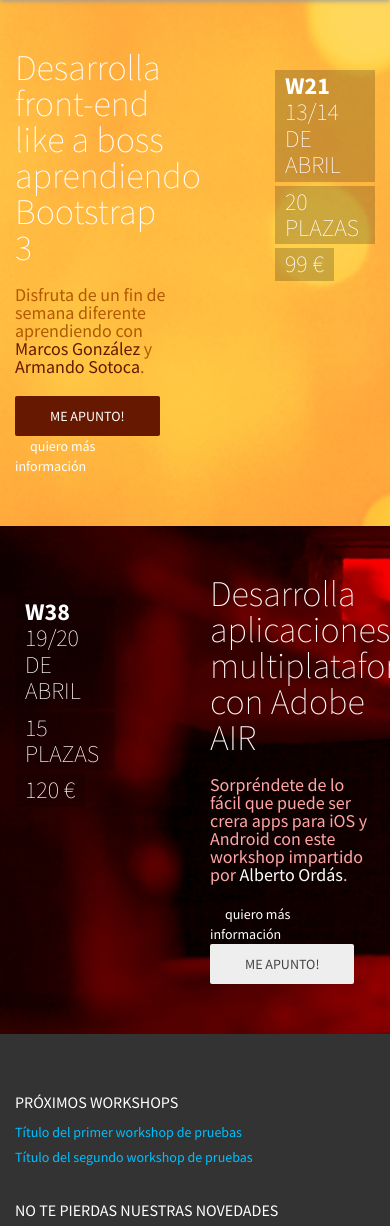
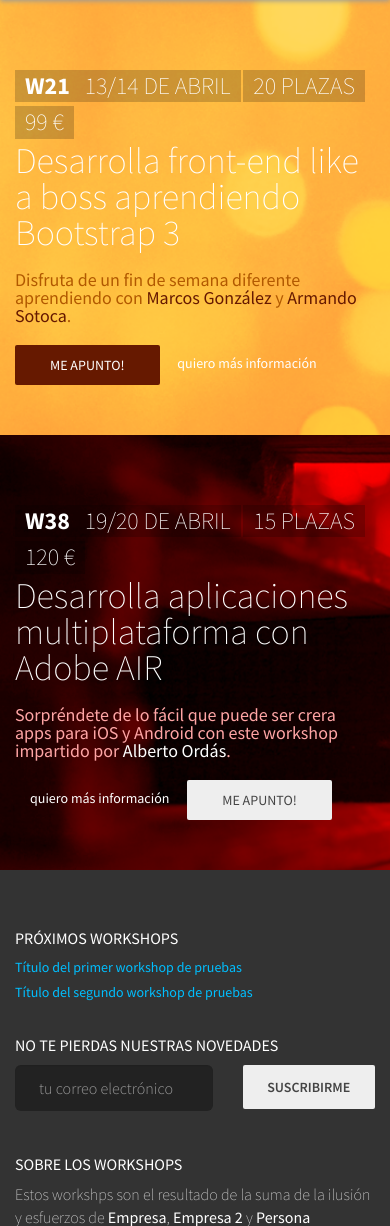
Before and after one commit to devsantoshm/bs-paginaweb, a PHP site: page / in a window 390 px wide; the page is wider, and only the part inside the window is pictured. Shown: the part 80-1306 px from the top of that part. Run offline with PHP 8.4, Linux system fonts and the light colour scheme; some libraries are stand-ins or nearby versions.

Commit message:
Estilos responsive a la parte centrarl del index

```diff
--- a/index.php
+++ b/index.php
@@ -13,16 +13,18 @@
 		<article id="w1" class="workshop workshop-left">
 			<div class="container">
 				<div class="row">
-					<div class="col-xs-6 main-info">
+					<!-- con .col-sm-push-9 "empujaríamos" la columna 9 espacios hacia la derecha -->
+					<div class="col-xs-12 col-sm-3 col-sm-push-9 col-md-4 col-md-push-8 col-lg-6 col-lg-push-6 date-info">
+						<h3 class="highlighted"><strong>W21</strong> 13/14 de abril</h3>
+						<h3 class="highlighted">20 plazas</h3>
+						<h3 class="highlighted">99 €</h3>
+					</div>
+					<!-- con .col-sm-pull-3 la empujaríamos 3 espacios hacia la izquierda -->
+					<div class="col-xs-12 col-sm-9 col-sm-pull-3 col-md-8 col-md-pull-4 col-lg-6 col-lg-pull-6 main-info">
 						<h2>Desarrolla front-end like a boss aprendiendo Bootstrap 3</h2>
 						<p>Disfruta de un fin de semana diferente aprendiendo con <a href="#">Marcos González</a> y <a href="#">Armando Sotoca</a>.</p>
 						<a href="detail.php" class="btn btn-custom">ME APUNTO!</a>
 						<a href="detail.php" class="more-info-link">quiero más información</a>
-					</div>
-					<div class="col-xs-4 col-xs-offset-2 date-info">
-						<h3 class="highlighted"><strong>W21</strong> 13/14 de abril</h3>
-						<h3 class="highlighted">20 plazas</h3>
-						<h3 class="highlighted">99 €</h3>
 					</div>
 				</div>
 			</div>
@@ -30,12 +32,12 @@
 		<article id="w2" class="workshop workshop-right">
 			<div class="container">
 				<div class="row">
-					<div class="col-xs-4 date-info">
+					<div class="col-xs-12 col-sm-3 col-md-4 col-lg-6 date-info">
 						<h3 class="highlighted"><strong>W38</strong> 19/20 de abril</h3>
 						<h3 class="highlighted">15 plazas</h3>
 						<h3 class="highlighted">120 €</h3>
 					</div>
-					<div class="col-xs-6 col-xs-offset-2 main-info">
+					<div class="col-xs-12 col-sm-6 col-md-8 col-lg-6 main-info">
 						<h2>Desarrolla aplicaciones multiplataforma con Adobe AIR</h2>
 						<p>Sorpréndete de lo fácil que puede ser crera apps para iOS y Android con este workshop impartido por <a href="#">Alberto Ordás</a>.</p>
 						<a href="detail.php" class="more-info-link">quiero más información</a>
```
